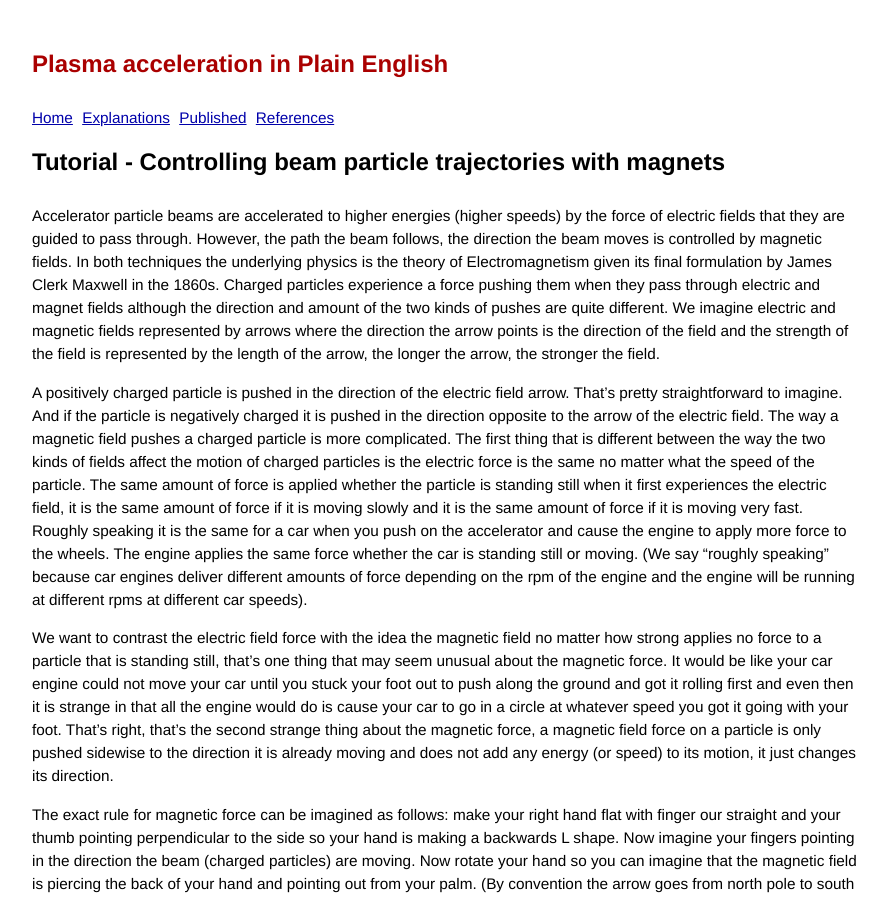
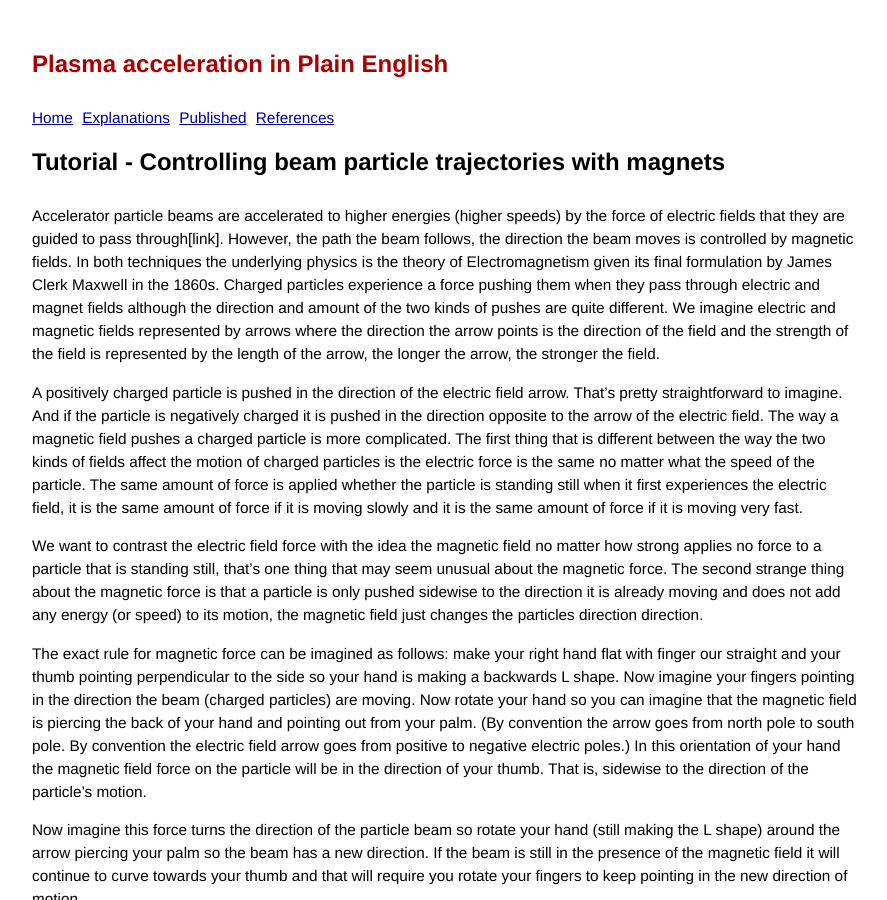
Before and after one commit to grbfacet/facet, a Jekyll site: the page built from beam-control-tutorial.md, in a window 1280 px wide and 900 px high. Shown: the whole window, without its empty margins (193-1080 px from the left). Built offline with Jekyll 4.4.1, drawn with Linux system fonts in a browser that asks for light colours.

Commit message:
Update beam-control-tutorial.md

```diff
--- a/beam-control-tutorial.md
+++ b/beam-control-tutorial.md
@@ -4,11 +4,11 @@ title: Tutorial - Controlling beam particle trajectories with magnets
 ---
 
 
-Accelerator particle beams are accelerated to higher energies (higher speeds) by the force of electric fields that they are guided to pass through. However, the path the beam follows, the direction the beam moves is controlled by magnetic fields. In both techniques the underlying physics is the theory of Electromagnetism given its final formulation by James Clerk Maxwell in the 1860s. Charged particles experience a force pushing them when they pass through electric and magnet fields although the direction and amount of the two kinds of pushes are quite different. We imagine electric and magnetic fields represented by arrows where the direction the arrow points is the direction of the field and the strength of the field is represented by the length of the arrow, the longer the arrow, the stronger the field.
+Accelerator particle beams are accelerated to higher energies (higher speeds) by the force of electric fields that they are guided to pass through[link]. However, the path the beam follows, the direction the beam moves is controlled by magnetic fields. In both techniques the underlying physics is the theory of Electromagnetism given its final formulation by James Clerk Maxwell in the 1860s. Charged particles experience a force pushing them when they pass through electric and magnet fields although the direction and amount of the two kinds of pushes are quite different. We imagine electric and magnetic fields represented by arrows where the direction the arrow points is the direction of the field and the strength of the field is represented by the length of the arrow, the longer the arrow, the stronger the field.
 
-A positively charged particle is pushed in the direction of the electric field arrow. That’s pretty straightforward to imagine. And if the particle is negatively charged it is pushed in the direction opposite to the arrow of the electric field. The way a magnetic field pushes a charged particle is more complicated. The first thing that is different between the way the two kinds of fields affect the motion of charged particles is the electric force is the same no matter what the speed of the particle. The same amount of force is applied whether the particle is standing still when it first experiences the electric field, it is the same amount of force if it is moving slowly and it is the same amount of force if it is moving very fast. Roughly speaking it is the same for a car when you push on the accelerator and cause the engine to apply more force to the wheels. The engine applies the same force whether the car is standing still or moving. (We say “roughly speaking” because car engines deliver different amounts of force depending on the rpm of the engine and the engine will be running at different rpms at different car speeds).
+A positively charged particle is pushed in the direction of the electric field arrow. That’s pretty straightforward to imagine. And if the particle is negatively charged it is pushed in the direction opposite to the arrow of the electric field. The way a magnetic field pushes a charged particle is more complicated. The first thing that is different between the way the two kinds of fields affect the motion of charged particles is the electric force is the same no matter what the speed of the particle. The same amount of force is applied whether the particle is standing still when it first experiences the electric field, it is the same amount of force if it is moving slowly and it is the same amount of force if it is moving very fast.
 
-We want to contrast the electric field force with the idea the magnetic field no matter how strong applies no force to a particle that is standing still, that’s one thing that may seem unusual about the magnetic force. It would be like your car engine could not move your car until you stuck your foot out to push along the ground and got it rolling first and even then it is strange in that all the engine would do is cause your car to go in a circle at whatever speed you got it going with your foot. That’s right, that’s the second strange thing about the magnetic force, a magnetic field force on a particle is only pushed sidewise to the direction it is already moving and does not add any energy (or speed) to its motion, it just changes its direction.
+We want to contrast the electric field force with the idea the magnetic field no matter how strong applies no force to a particle that is standing still, that’s one thing that may seem unusual about the magnetic force. The second strange thing about the magnetic force is that a particle is only pushed sidewise to the direction it is already moving and does not add any energy (or speed) to its motion, the magnetic field just changes the particles direction direction.
 
 The exact rule for magnetic force can be imagined as follows: make your right hand flat with finger our straight and your thumb pointing perpendicular to the side so your hand is making a backwards L shape. Now imagine your fingers pointing in the direction the beam (charged particles) are moving. Now rotate your hand so you can imagine that the magnetic field is piercing the back of your hand and pointing out from your palm. (By convention the arrow goes from north pole to south pole. By convention the electric field arrow goes from positive to negative electric poles.) In this orientation of your hand the magnetic field force on the particle will be in the direction of your thumb. That is, sidewise to the direction of the particle's motion.
 
```
